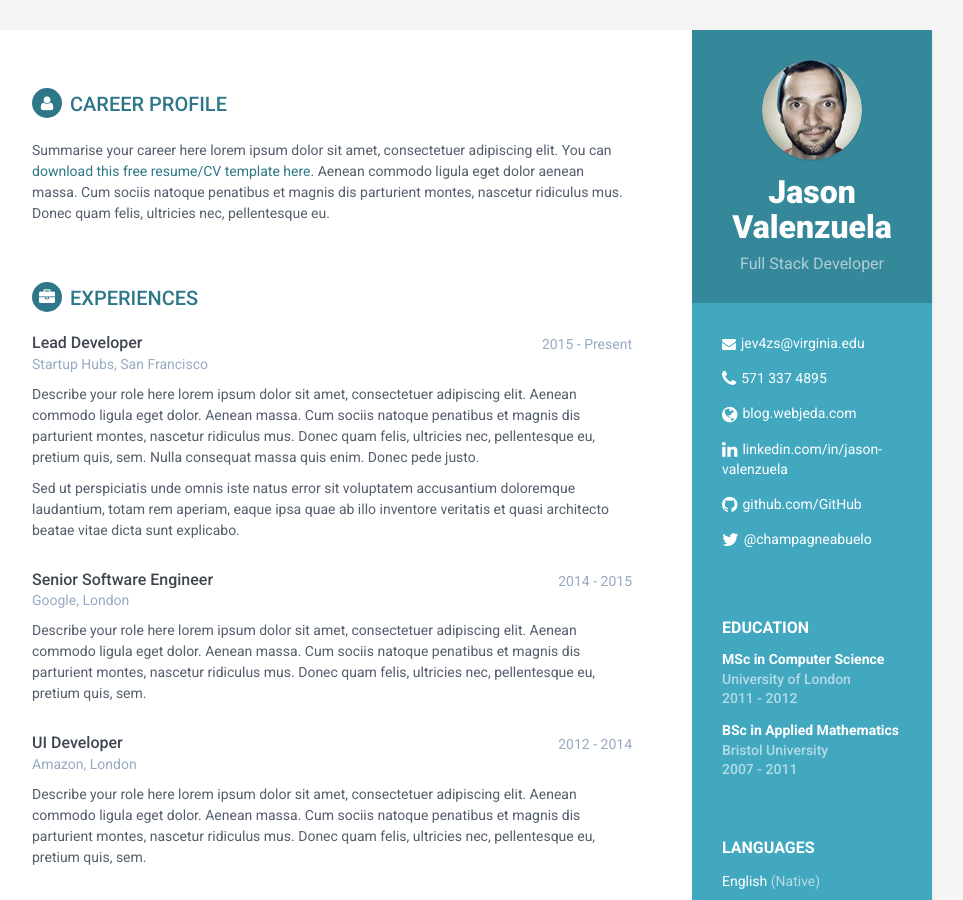
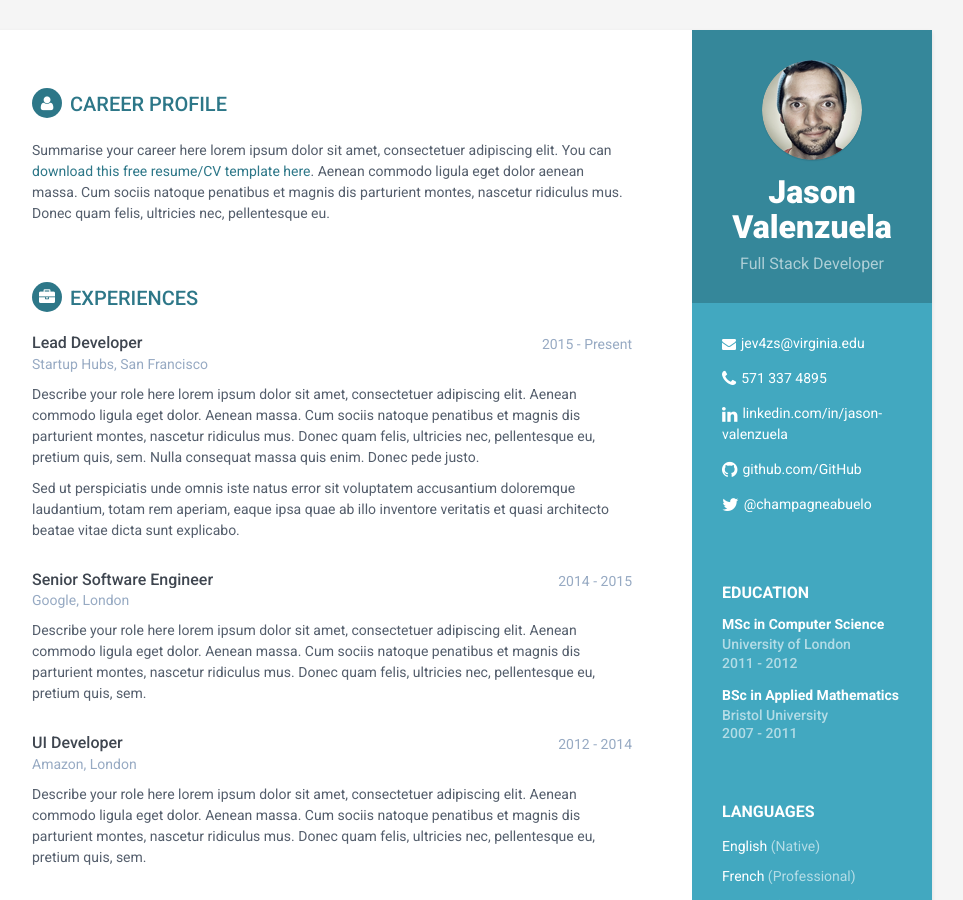
Before and after one commit to champagneabuelo/champagneabuelo.github.io, a Jekyll site: the page built from index.html, in a window 1280 px wide and 900 px high. Shown: the whole window, without its empty margins (188-1151 px from the left). Built offline with Jekyll 4.4.1, drawn with Linux system fonts in a browser that asks for light colours.

Commit message:
removing website link

```diff
--- a/_includes/sidebar.html
+++ b/_includes/sidebar.html
@@ -25,8 +25,6 @@
 
                     {% if site.website %}
                     <li class="website"><i class="fa fa-globe"></i><a href="http://{{site.website}}" target="_blank">{{site.website}}</a></li>
-                    {% else %}
-                    <li class="website"><i class="fa fa-globe"></i><a href="http://blog.webjeda.com" target="_blank">blog.webjeda.com</a></li>
                     {% endif %}
 
                     {% if site.linkedin %}
```
